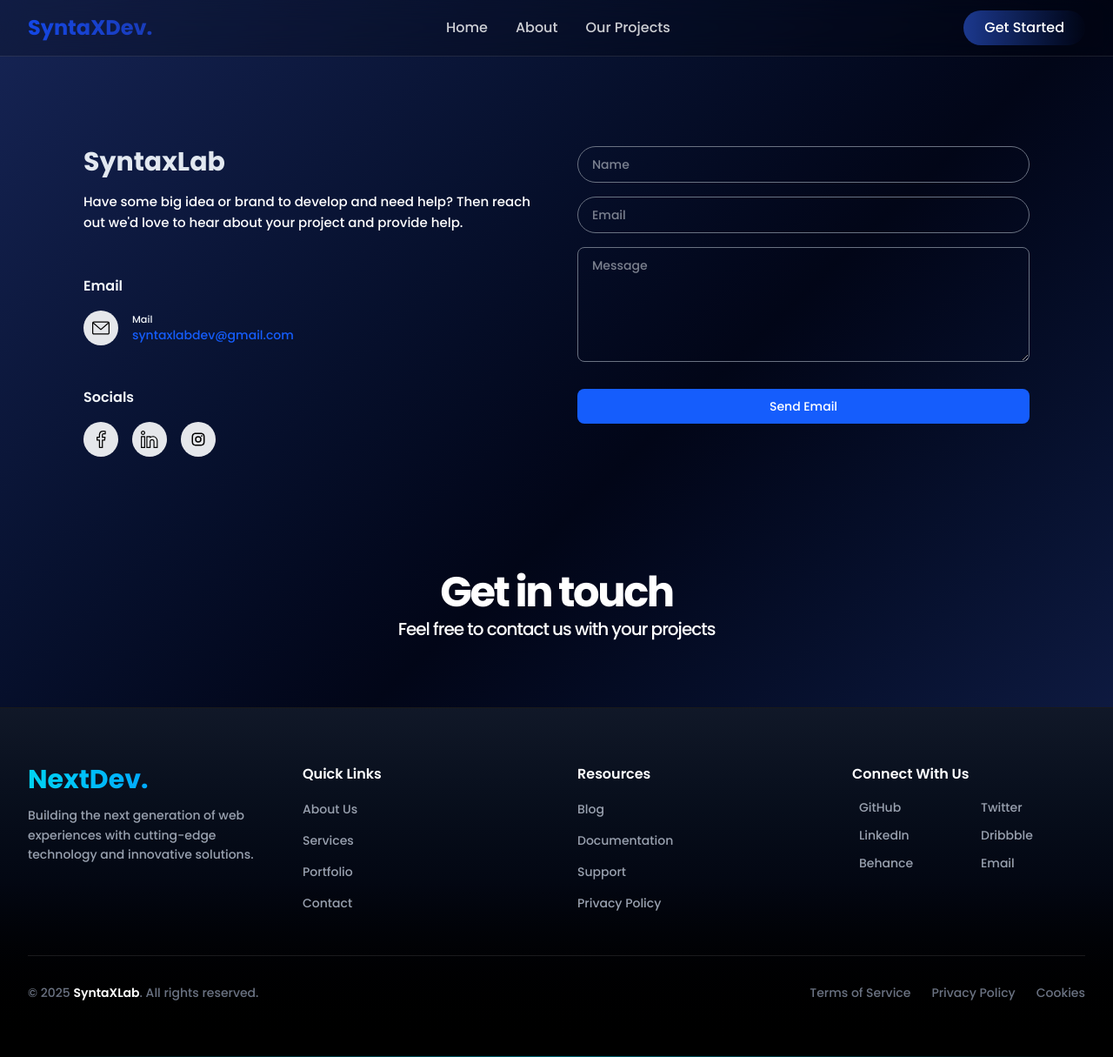
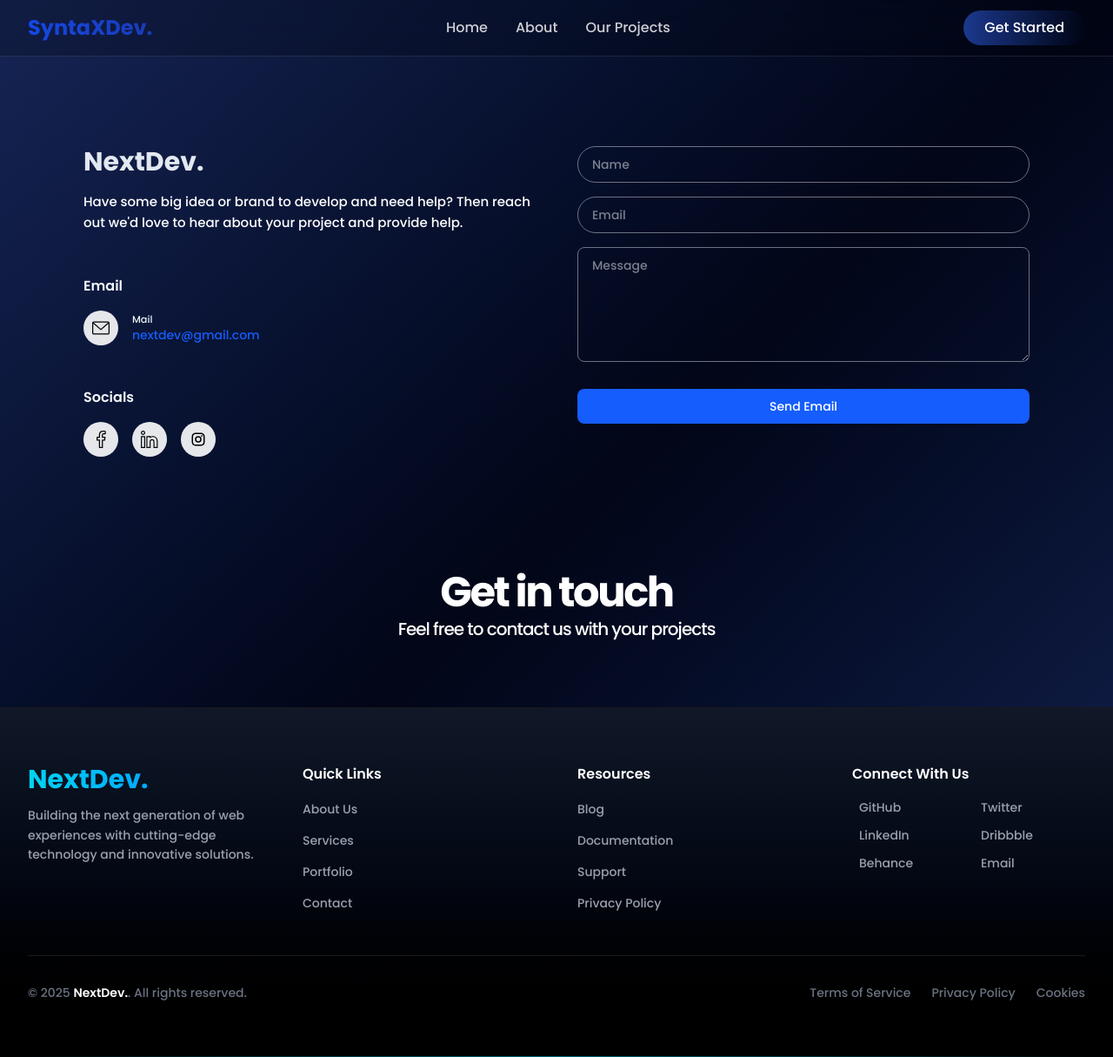
Before and after one commit to WebmasterSensei/syntaxdev, a Next.js app: page /contact in a window 1280 px wide. Shown: the whole page at 87% size. Built offline with nearby package versions, Linux system fonts and the light colour scheme.

Commit message:
sending pics

```diff
--- a/app/api/send/route.ts
+++ b/app/api/send/route.ts
@@ -31,7 +31,7 @@ export async function POST(req: Request) {
 
     // Send email
     await resend.emails.send({
-      from: "syntaxlabdev@resend.dev",
+      from: "nextdev@resend.dev",
       to: "webmasteraturservice@gmail.com",
       subject: "📧 New Contact Form Submission",
       html: generateEmailTemplate(name, email, message),
--- a/app/components/contactus.tsx
+++ b/app/components/contactus.tsx
@@ -49,7 +49,7 @@ export default function ContactUs() {
                 </div>
                 <div className="grid lg:grid-cols-2 items-start gap-12 p-8 mx-auto max-w-6xl max-lg:max-w-2xl mb-10">
                     <div>
-                        <h2 className="text-slate-200 text-3xl font-bold">SyntaxLab</h2>
+                        <h2 className="text-slate-200 text-3xl font-bold">NextDev.</h2>
                         <p className="text-[15px] text-white mt-4 leading-relaxed">Have some big idea or brand to develop and need help? Then reach out we'd love to hear about your project  and provide help.</p>
                         <div className="mt-12">
                             <h2 className="text-slate-100 text-base font-semibold">Email</h2>
@@ -65,7 +65,7 @@ export default function ContactUs() {
                                     </div>
                                     <a href="javascript:void(0)" className="text-sm ml-4">
                                         <small className="block text-slate-100">Mail</small>
-                                        <span className="text-blue-600 font-medium">syntaxlabdev@gmail.com</span>
+                                        <span className="text-blue-600 font-medium">nextdev@gmail.com</span>
                                     </a>
                                 </li>
                             </ul>
--- a/app/components/footer.tsx
+++ b/app/components/footer.tsx
@@ -59,7 +59,7 @@ export default function Footer() {
                                 <i className="ri-behance-fill text-xl group-hover:scale-110 transition-transform"></i>
                                 <span>Behance</span>
                             </a>
-                            <a href="mailto:contact@syntaxlab.dev" className="flex items-center gap-2 text-gray-400 hover:text-emerald-400 transition text-sm group">
+                            <a href="mailto:contact@nextdev.dev" className="flex items-center gap-2 text-gray-400 hover:text-emerald-400 transition text-sm group">
                                 <i className="ri-mail-fill text-xl group-hover:scale-110 transition-transform"></i>
                                 <span>Email</span>
                             </a>
@@ -70,7 +70,7 @@ export default function Footer() {
                 {/* Bottom Bar */}
                 <div className="border-t border-white/10 pt-8 flex flex-col md:flex-row items-center justify-between gap-4">
                     <p className="text-sm text-gray-500">
-                        &copy; 2025 <span className="text-white font-semibold">SyntaXLab</span>. All rights reserved.
+                        &copy; 2025 <span className="text-white font-semibold">NextDev.</span>. All rights reserved.
                     </p>
                     <div className="flex items-center gap-6 text-sm text-gray-500">
                         <a href="#terms" className="hover:text-cyan-400 transition">Terms of Service</a>
```
Also changed, not shown: 1 other file (tests, documents, lock files or other folders).
